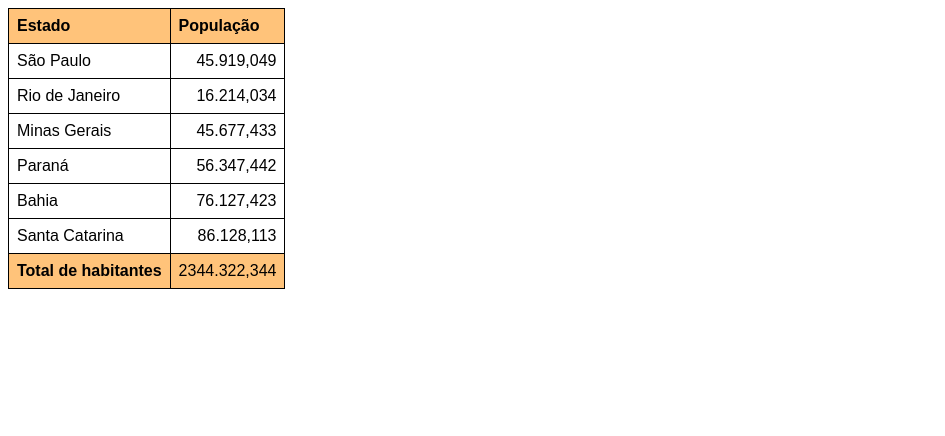
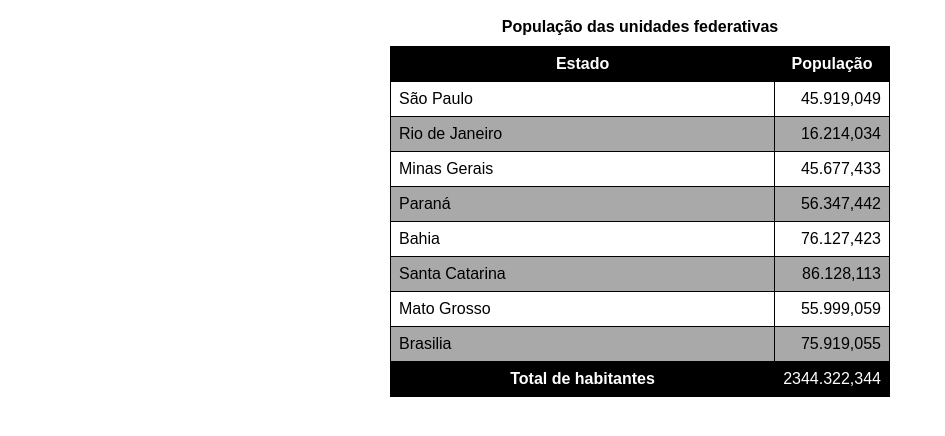
Before and after one commit to wellingtonpisciteli/html-css, a plain HTML site: page exercicios/ex023/tabela02.html in a window 1280 px wide. Shown: the whole page, without its empty margins (0-945 px from the left). Drawn offline with Linux system fonts and the light colour scheme.

Commit message:
Update tabela02.html

```diff
--- a/exercicios/ex023/tabela02.html
+++ b/exercicios/ex023/tabela02.html
@@ -10,30 +10,59 @@
             font-family: Arial, Helvetica, sans-serif;
         }
 
+        caption {
+            font-weight: bold;
+            padding: 10px;
+        }
+
         table {
             border-collapse: collapse;
+            width: 500px;
+            margin: auto;
+            position: relative;
+        }
+
+        thead > tr > th {
+            position: sticky;
+            top: -1px;
+            background-color: black;
         }
 
         thead, tfoot {
-            background-color: rgba(255, 140, 0, 0.521);
+            background-color: black;
+            color: white;
         }
 
-        th, td, td {
-            text-align: left;
+        tbody > tr:nth-child(2n) {
+            background-color: darkgray;
+        }
+
+        th {
+            border: 1px solid black;
+            padding: 8px;
+        }
+
+        td {
             border: 1px solid black;
             padding: 8px;
         }
 
         .nume {
             text-align: right;
+            width: 80px;
         }
     </style>
 </head>
 <body>
     <table>
+        <caption>
+            População das unidades federativas
+        </caption>
         <thead>
-            <th>Estado</th>
-            <th>População</th>
+            <tr>
+                <th scope="col">Estado</th>
+                <th scope="col">População</th>
+            </tr>
         </thead>
 
         <tbody>
@@ -61,11 +90,19 @@
                 <td>Santa Catarina</td>
                 <td class="nume">86.128,113</td>
             </tr>
+            <tr>
+                <td>Mato Grosso</td>
+                <td class="nume">55.999,059</td>
+            </tr>
+            <tr>
+                <td>Brasilia</td>
+                <td class="nume">75.919,055</td>
+            </tr>
         </tbody>
 
         <tfoot>
             <tr>
-                <th>Total de habitantes</th>
+                <th scope="row">Total de habitantes</th>
                 <td class="nume">2344.322,344</td>
             </tr>
         </tfoot>
```
